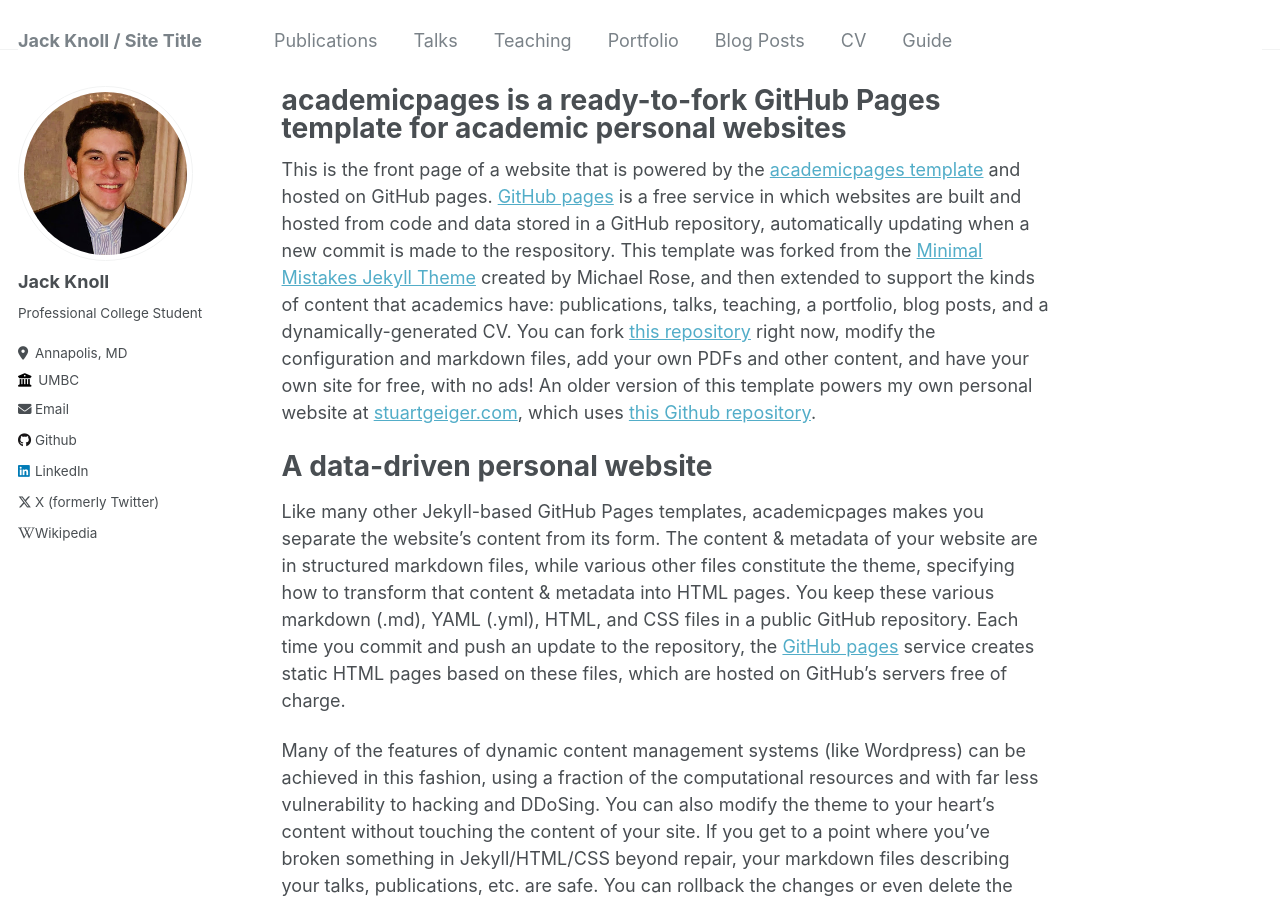
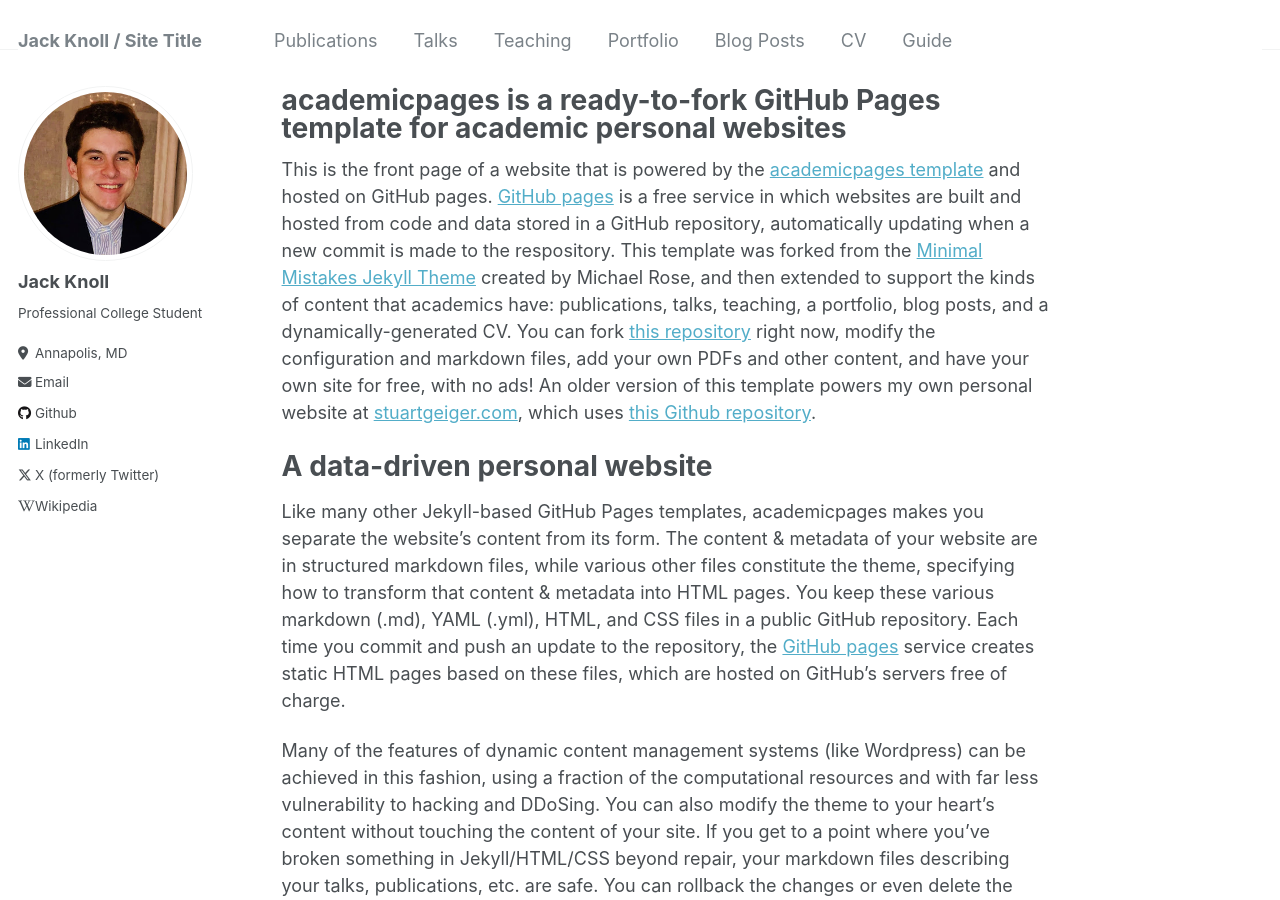
Before and after one commit to jakjr2000/jakjr2000.github.io, a Jekyll site: the page built from _pages/about.md, in a window 1280 px wide and 900 px high. Built offline with Jekyll 4.4.1, drawn with Linux system fonts in a browser that asks for light colours.

Commit message:
Update _config.yml

```diff
--- a/_config.yml
+++ b/_config.yml
@@ -26,7 +26,7 @@ author:
   pronouns         : # example: "he/him"
   bio              : "Professional College Student"
   location         : "Annapolis, MD"
-  employer         : "UMBC"
+  employer         : # "UMBC"
   url              : # URL
   email            : "jknoll1@umbc.edu"
 
```
